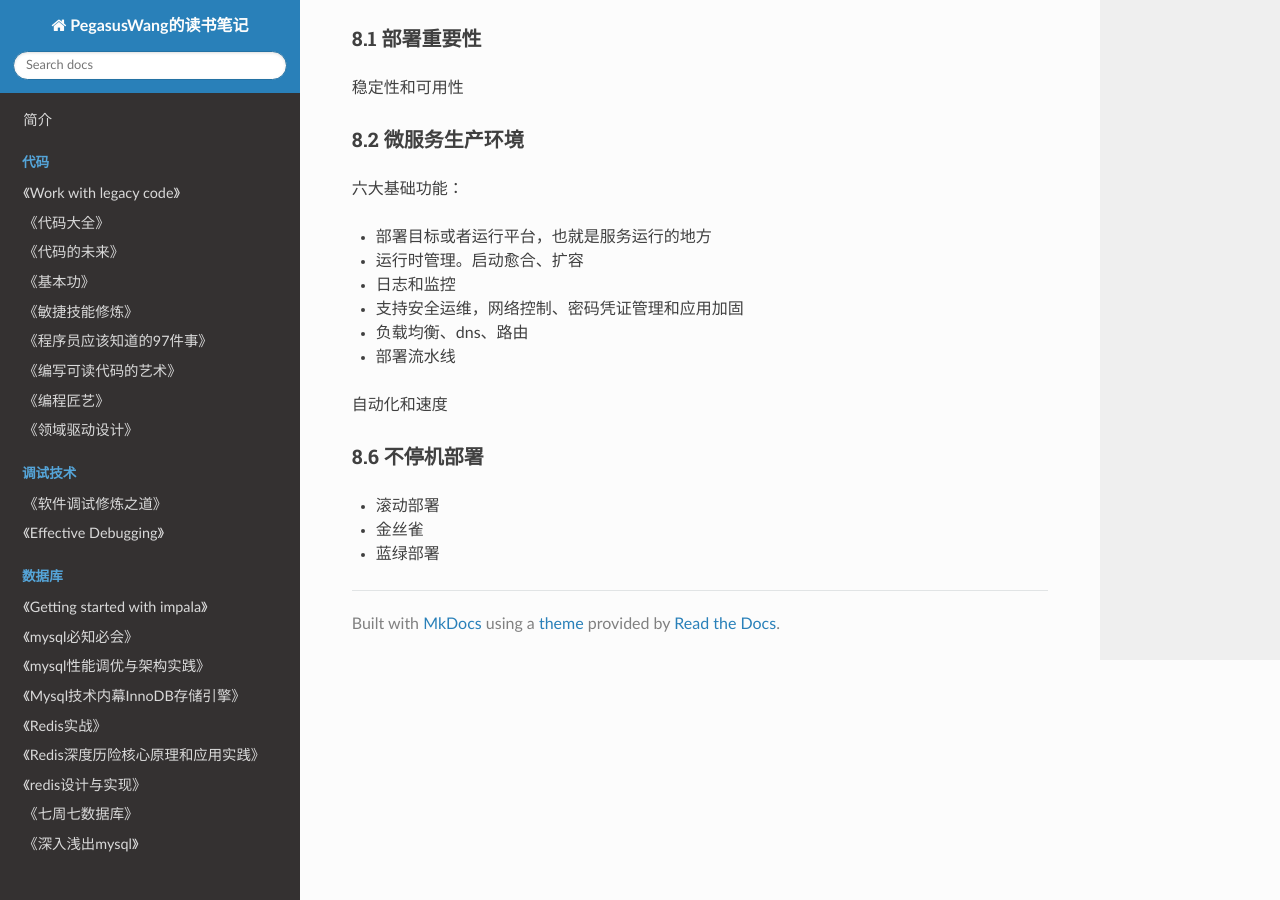
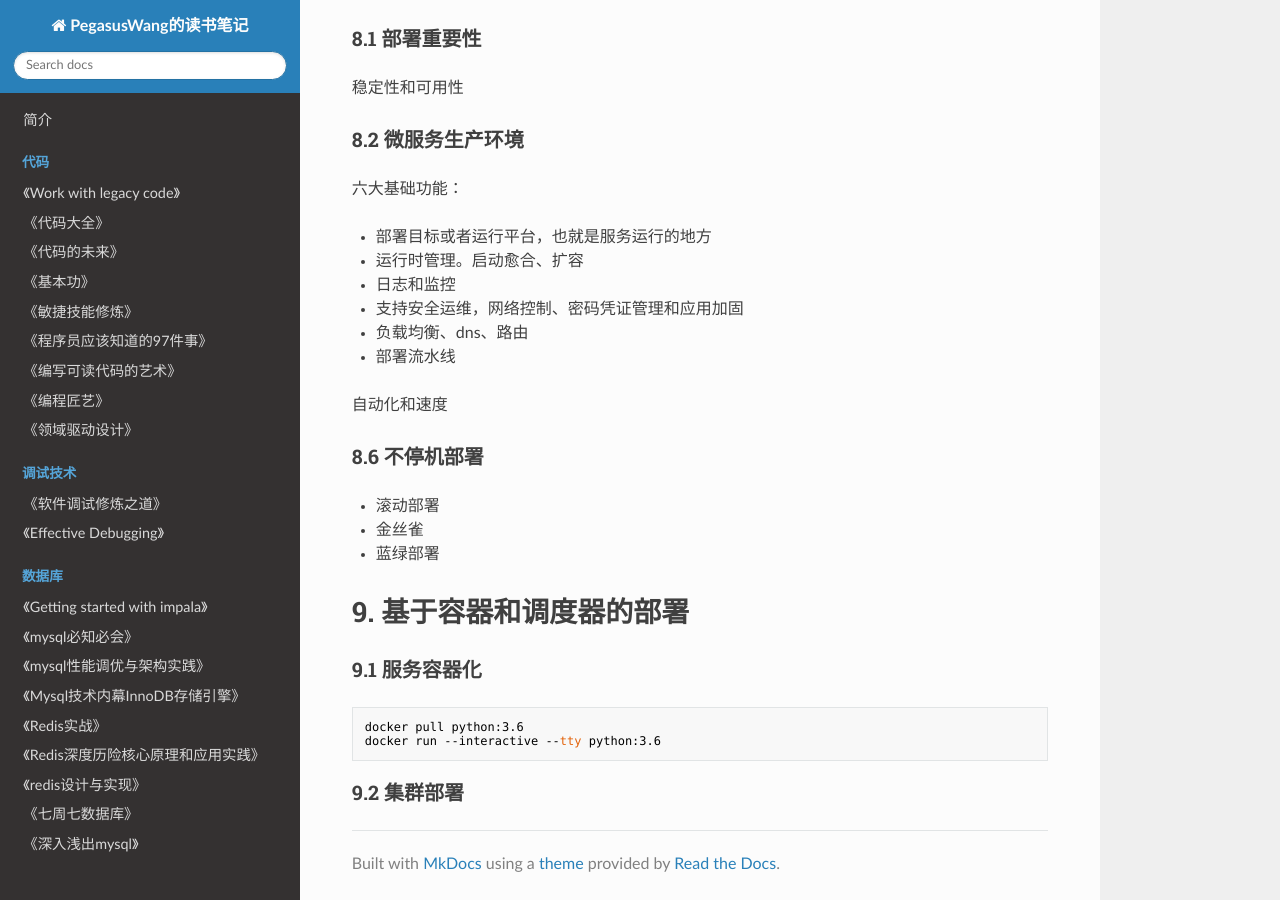
Before and after one commit to PegasusWang/booknotes, an MkDocs documentation site: the page built from docs/网站架构微服务/微服务实战.md, in a window 1280 px wide and 900 px high, scrolled down 4243 px. Built offline with MkDocs 1.6.1, drawn with Linux system fonts in a browser that asks for light colours; nearby versions of some CDN libraries; old or Windows-style settings are respelled for this version of MkDocs.

Commit message:
微服务部署

````diff
--- a/docs/网站架构微服务/微服务实战.md
+++ b/docs/网站架构微服务/微服务实战.md
@@ -181,3 +181,15 @@ saga中会使用补偿撤销之前的操作，并让系统恢复到更一致的
 - 滚动部署
 - 金丝雀
 - 蓝绿部署
+
+
+# 9. 基于容器和调度器的部署
+
+### 9.1 服务容器化
+
+```sh
+docker pull python:3.6
+docker run --interactive --tty python:3.6
+```
+
+### 9.2 集群部署
````
